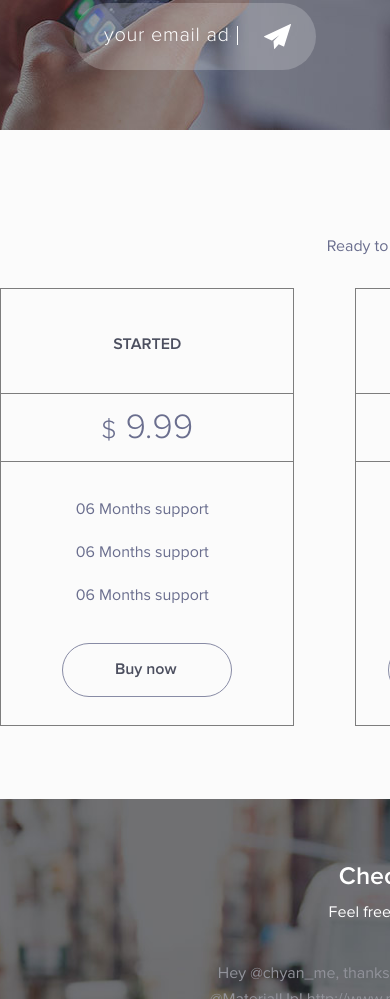
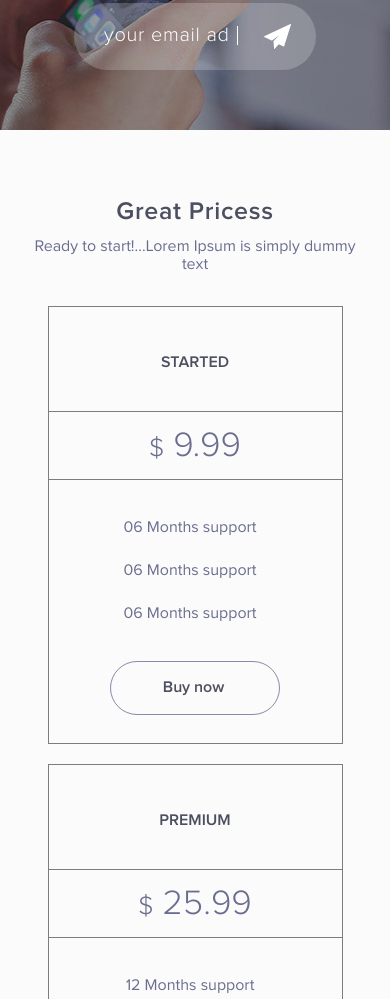
Before and after one commit to rustamyusupov/soundcloud, a website: page src/index.html in a window 390 px wide. Shown: the part 1731-2730 px from the top of the page. Drawn offline with nearby package versions, Linux system fonts and the light colour scheme; files that its build step writes are made by us from their sources; files whose address does not match are found by name.

Commit message:
адаптивность/отзывчивость цены

```diff
--- a/src/sass/blocks/prices.scss
+++ b/src/sass/blocks/prices.scss
@@ -1,9 +1,11 @@
 .prices {
   min-height: 669px;
+  min-width: 280px;
 
   &__wrapper {
-    @include container;
+    @include container-fluid;
 
+    padding: 0 20px;
     padding-top: 73px;
   }
 
@@ -21,14 +23,19 @@
 
   &__list {
     display: flex;
-    justify-content: space-between;
+    flex-wrap: wrap;
+    justify-content: center;
   }
 
   &__item {
     border: 1px solid $grey-dark;
+    margin: 0 10px;
+    margin-bottom: 20px;
+    max-width: 293px;
+    min-width: 216px;
     text-align: center;
     transition: all 0.25s ease-in-out;
-    width: 29.1%;
+    width: 90%;
 
     &:hover {
       border-color: transparent;
@@ -88,3 +95,16 @@
     padding-top: 26px;
   }
 }
+
+@media #{$break-large} {
+  .prices {
+    &__list {
+      justify-content: space-between;
+    }
+
+    &__item {
+      margin: 0;
+      width: 29.1%;
+    }
+  }
+}
--- a/src/sass/global/buttons.scss
+++ b/src/sass/global/buttons.scss
@@ -65,8 +65,8 @@
     letter-spacing: -0.1px;
     margin-bottom: 28px;
     padding-bottom: 9px;
-    padding-left: 52px;
-    padding-right: 55px;
+    padding-left: 17.785%;
+    padding-right: 18.81%;
     padding-top: 7px;
 
     &:hover {
@@ -75,8 +75,8 @@
   }
 
   &--popular {
-    padding-left: 37px;
-    padding-right: 40px;
+    padding-left: 12.655%;
+    padding-right: 13.68%;
   }
 
   &--show {
```
